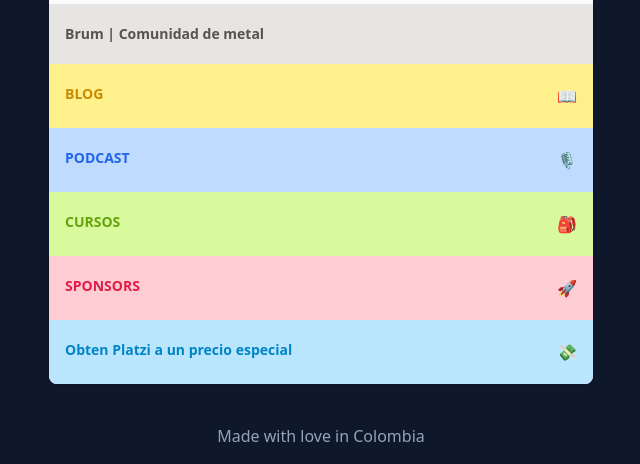
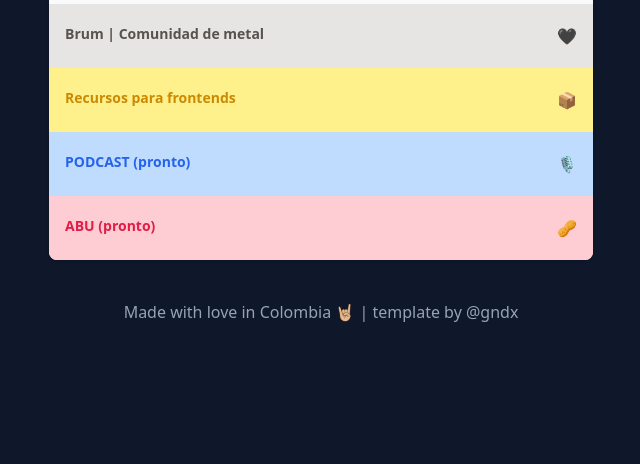
Before and after one commit to betotorodev/linksPage, a plain HTML site: page index.html in a window 1280 px wide. Shown: the part 345-809 px from the top of the page, without its empty margins (319-959 px from the left). Drawn offline with nearby package versions, Linux system fonts and the light colour scheme.

Commit message:
[feat] finish link page

```diff
--- a/index.html
+++ b/index.html
@@ -14,16 +14,16 @@
   <meta property="og:description"
     content="Frontend Developer and IOS Developer - Drummer - Podcaster - Cofundador de ABU , #JavaScript #React #Next #Swift #SwiftUI #Entrepreneurship #Music #Drums" />
   <meta property="og:title" content="Beto Toro" />
-  <!-- <meta property="og:image" content="image" /> -->
+  <meta property="og:image" content="banner.jpeg" />
   <meta property="og:locale" content="es_ES" />
   <meta name="twitter:card" content="summary_large_image" />
   <meta name="twitter:title" content="Beto Toro" />
   <meta name="twitter:description"
     content="Frontend Developer and IOS Developer - Drummer - Podcaster - Cofundador de ABU , #JavaScript #React #Next #Swift #SwiftUI #Entrepreneurship #Music #Drums" />
-  <!-- <meta name="twitter:image" content="image" /> -->
+  <meta name="twitter:image" content="banner.jpeg" />
   <meta name="twitter:site" content="@betotorodev" />
   <meta name="twitter:creator" content="@betotorodev" />
-  <!-- <link href="favicon.png" rel="icon" type="image/png" /> -->
+  <link href="favicon.png" rel="icon" type="image/png" />
   <script src="https://cdn.tailwindcss.com"></script>
 </head>
 
@@ -50,7 +50,7 @@
         <div class="bg-gray-50 px-4 py-5 w-full flex space-x-0.5">
           <div class="mt-1 text-sm text-gray-900">
             Hola 👋🏼 soy Beto Toro, trabajo como <b>Frontend Developer</b>
-            en Zemoga, <b>IOS Developer</b> en proceso, <b>Batero</b> de rock y metal, <b>Cofundador</b> de ABU y evangelizador de la navidad.
+            en Zemoga, <b>IOS Developer</b> en proceso, <b>Batero</b> de rock y metal, <b>Cofundador</b> de ABU y evangelizador de la navidad 🎄.
             <div class="mt-6 flex space-x-4">
               <a href="https://github.com/betotorodev/" target="_blank">
                 <svg class="w-6 h-6 cursor-pointer text-gray-400 hover:text-[#6e5494] fill-current"
@@ -90,35 +90,35 @@
             href="https://twitter.com/brum_hi?s=20&t=aZYTfli3gile3AWtDQMjog" target="_blank">
             Brum | Comunidad de metal
           </a>
-          <span></span>
+          <span>🖤</span>
         </div>
         <div class="bg-yellow-200 px-4 py-5 w-full flex justify-between">
           <a class="text-sm font-bold text-yellow-600 text-center hover:text-yellow-800 cursor-pointer"
-            href="https://gndx.dev/" target="_blank">
-            BLOG
+            href="https://carnation-iberis-c31.notion.site/Frontend-Wiki-b73042fe185241b597c9e7a585e93fb3" target="_blank">
+            Recursos para frontends
           </a>
-          <span>📖</span>
+          <span>📦</span>
         </div>
         <div class="bg-blue-200 px-4 py-5 w-full flex justify-between">
-          <a class="text-sm font-bold text-blue-600 text-center hover:text-blue-800 cursor-pointer"
-            href="https://gndx.dev/podcast/" target="_blank">
-            PODCAST
-          </a>
+          <p class="text-sm font-bold text-blue-600 text-center hover:text-blue-800 cursor-pointer"
+            href="" target="_blank">
+            PODCAST (pronto)
+          </p>
           <span>🎙️</span>
         </div>
-        <div class="bg-lime-200 px-4 py-5 w-full flex justify-between">
-          <a class="text-sm font-bold text-lime-600 text-center hover:text-lime-800 cursor-pointer"
-            href="https://gndx.dev/cursos" target="_blank">
-            CURSOS
-          </a>
+        <div class="bg-rose-200 px-4 py-5 w-full flex justify-between">
+          <p class="text-sm font-bold text-rose-600 text-center hover:text-rose-800 cursor-pointer"
+            href="" target="_blank">
+            ABU (pronto)
+          </p>
+          <span>🥜</span>
+        </div>
+        <!-- <div class="bg-lime-200 px-4 py-5 w-full flex justify-between">
+          <p class="text-sm font-bold text-lime-600 text-center hover:text-lime-800 cursor-pointer"
+            href="" target="_blank">
+            asdfgsdf
+          </p>
           <span>🎒</span>
-        </div>
-        <div class="bg-rose-200 px-4 py-5 w-full flex justify-between">
-          <a class="text-sm font-bold text-rose-600 text-center hover:text-rose-800 cursor-pointer"
-            href="mailto:oscar+sponsors@gndx.dev?Subject=Sponsor" target="_blank">
-            SPONSORS
-          </a>
-          <span>🚀</span>
         </div>
         <div class="bg-sky-200 px-4 py-5 w-full flex justify-between">
           <a class="text-sm font-bold text-sky-600 text-center hover:text-sky-800 cursor-pointer"
@@ -126,12 +126,12 @@
             Obten Platzi a un precio especial
           </a>
           <span>💸</span>
-        </div>
+        </div> -->
       </div>
     </div>
   </div>
   <div class="flex-block max-w-xl p-4 md:pd-8 mx-auto mt-2 text-center">
-    Made with love in Colombia
+    Made with love in Colombia 🤘🏼 | template by @gndx
   </div>
 </body>
 
```
